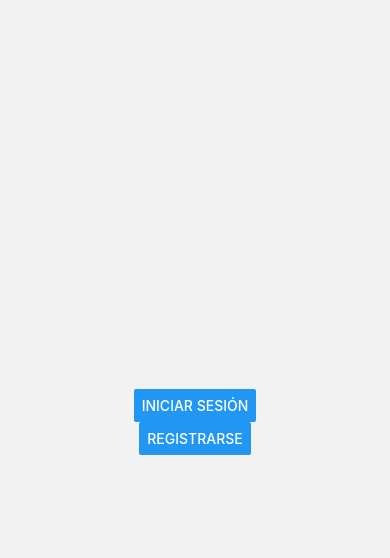
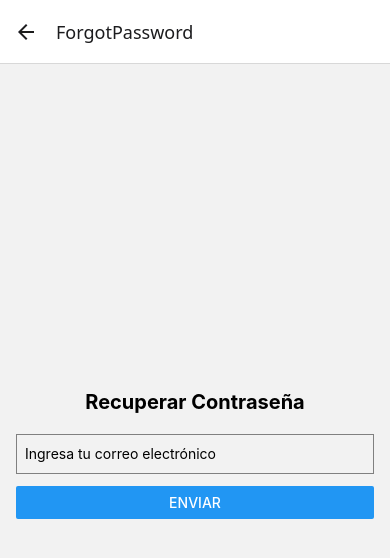
Before and after one commit to ladydi100/edialysis-app, a React Native app: screen /ForgotPassword in a window 390 px wide. Shown: the top 558 px of the page. Built offline with nearby package versions, Linux system fonts and the light colour scheme.

Commit message:
implementacion submenu

```diff
--- a/AppNavigator.js
+++ b/navigation/AppNavigator.js
@@ -1,11 +1,12 @@
 import React, { useContext } from 'react';
 import { createStackNavigator } from '@react-navigation/stack';
-import { AuthContext } from './context/AuthContext';
-import LoginPage from './pages/LoginPage';
-import HomePage from './pages/HomePage';
-import WelcomePage from './pages/WellcomePage';
-import RegisterPage from './pages/RegisterPage';
-
+import { AuthContext } from '../context/AuthContext';
+import LoginPage from '../pages/LoginPage';
+import HomePage from '../pages/HomePage';
+import WelcomePage from '../pages/WellcomePage';
+import RegisterPage from '../pages/RegisterPage';
+import ForgotPasswordPage from '../pages/ForgotPasswordPage';
+import BottomTabNavigator from './BottomTabNavigator';
 
 const Stack = createStackNavigator();
 
@@ -15,12 +16,13 @@ export default function AppNavigator() {
   return (
     <Stack.Navigator>
       {userToken ? (
-        <Stack.Screen name="Home" component={HomePage} />
+       <Stack.Screen name="Main" component={BottomTabNavigator} options={{ headerShown: false }} />
       ) : (
         <>
           <Stack.Screen name="Welcome" component={WelcomePage} options={{ headerShown: false }} />
           <Stack.Screen name="Login" component={LoginPage} />
           <Stack.Screen name="Register" component={RegisterPage} />
+            <Stack.Screen name="ForgotPassword" component={ForgotPasswordPage} />
 
         </>
       )}
--- /dev/null
+++ b/navigation/BottomTabNavigator.js
@@ -0,0 +1,22 @@
+
+import React from 'react';
+import { createBottomTabNavigator } from '@react-navigation/bottom-tabs';
+import HomePage from '../pages/HomePage';
+import MedicationPage from '../pages/MedicationPage';
+import HealthPage from '../pages/HealthPage';
+import NutritionPage from '../pages/NutritionPage';
+import AnalyticsPage from '../pages/AnalyticsPage';
+
+const Tab = createBottomTabNavigator();
+
+export default function BottomTabNavigator() {
+  return (
+    <Tab.Navigator>
+      <Tab.Screen name="Home" component={HomePage} />
+      <Tab.Screen name="Medicación" component={MedicationPage} />
+      <Tab.Screen name="Salud" component={HealthPage} />
+      <Tab.Screen name="Nutrición" component={NutritionPage} />
+      <Tab.Screen name="Analítica" component={AnalyticsPage} />
+    </Tab.Navigator>
+  );
+}
--- a/package.json
+++ b/package.json
@@ -10,6 +10,7 @@
   },
   "dependencies": {
     "@react-native-community/masked-view": "^0.1.11",
+    "@react-navigation/bottom-tabs": "^7.2.0",
     "@react-navigation/native": "^7.0.14",
     "@react-navigation/stack": "^7.1.1",
     "axios": "^1.7.9",
--- /dev/null
+++ b/pages/AnalyticsPage.js
@@ -0,0 +1,20 @@
+import React from 'react';
+import { View, Text, StyleSheet } from 'react-native';
+
+const AnalyticsPage = () => {
+  return (
+    <View style={styles.container}>
+      <Text>Analitica</Text>
+    </View>
+  );
+};
+
+const styles = StyleSheet.create({
+  container: {
+    flex: 1,
+    justifyContent: 'center',
+    alignItems: 'center',
+  },
+});
+
+export default AnalyticsPage;
--- a/pages/ForgotPasswordPage.js
+++ b/pages/ForgotPasswordPage.js
@@ -1,30 +1,24 @@
 import React, { useState } from 'react';
-import { View, TextInput, Button, Alert, StyleSheet } from 'react-native';
-import { sendPasswordResetEmail } from '../services/forgotPasswordService';
+import { View, TextInput, Button, StyleSheet, Text } from 'react-native';
 
-const ForgotPasswordPage = ({ navigation }) => {
+const ForgotPasswordPage = () => {
   const [email, setEmail] = useState('');
 
-  const handlePasswordReset = async () => {
-    try {
-      await sendPasswordResetEmail(email);
-      Alert.alert('Éxito', 'Revisa tu correo para restablecer tu contraseña');
-      navigation.navigate('Login');
-    } catch (error) {
-      Alert.alert('Error', error.message);
-    }
+  const handleSend = () => {
+    // Aquí puedes agregar la lógica para enviar el correo de recuperación
+    alert(`Se enviará un correo a: ${email}`);
   };
 
   return (
     <View style={styles.container}>
+      <Text style={styles.title}>Recuperar Contraseña</Text>
       <TextInput
-        placeholder="Introduce tu correo"
+        placeholder="Ingresa tu correo electrónico"
         value={email}
         onChangeText={setEmail}
         style={styles.input}
-        keyboardType="email-address"
       />
-      <Button title="Enviar" onPress={handlePasswordReset} />
+      <Button title="Enviar" onPress={handleSend} />
     </View>
   );
 };
@@ -34,6 +28,12 @@ const styles = StyleSheet.create({
     flex: 1,
     justifyContent: 'center',
     padding: 16,
+  },
+  title: {
+    fontSize: 20,
+    fontWeight: 'bold',
+    marginBottom: 20,
+    textAlign: 'center',
   },
   input: {
     height: 40,
--- /dev/null
+++ b/pages/HealthPage.js
@@ -0,0 +1,20 @@
+import React from 'react';
+import { View, Text, StyleSheet } from 'react-native';
+
+const HealthPage = () => {
+  return (
+    <View style={styles.container}>
+      <Text>Salud</Text>
+    </View>
+  );
+};
+
+const styles = StyleSheet.create({
+  container: {
+    flex: 1,
+    justifyContent: 'center',
+    alignItems: 'center',
+  },
+});
+
+export default HealthPage;
--- a/pages/HomePage.js
+++ b/pages/HomePage.js
@@ -8,7 +8,7 @@ const HomePage = () => {
   return (
     <View style={styles.container}>
       <Text>Bienvenido al Home</Text>
-      <Button title="Cerrar Sesión" onPress={logout} />
+
     </View>
   );
 };
--- a/pages/LoginPage.js
+++ b/pages/LoginPage.js
@@ -36,6 +36,12 @@ const LoginPage = ({ navigation }) => {
       />
       <Button title="Iniciar Sesión" onPress={handleLogin} />
 
+
+{/* Enlace para olvidar contraseña */}
+      <TouchableOpacity onPress={() => navigation.navigate('ForgotPassword')}>
+        <Text style={styles.forgotPasswordText}>¿Has olvidado tu contraseña?</Text>
+      </TouchableOpacity>
+
     </View>
   );
 };
@@ -55,7 +61,7 @@ const styles = StyleSheet.create({
   },
 
    forgotPasswordText: {
-    marginTop: 10,
+    marginTop: 16,
     color: 'blue',
     textAlign: 'center',
   },
--- /dev/null
+++ b/pages/MedicationPage.js
@@ -0,0 +1,20 @@
+import React from 'react';
+import { View, Text, StyleSheet } from 'react-native';
+
+const MedicationPage = () => {
+  return (
+    <View style={styles.container}>
+      <Text>Medicación</Text>
+    </View>
+  );
+};
+
+const styles = StyleSheet.create({
+  container: {
+    flex: 1,
+    justifyContent: 'center',
+    alignItems: 'center',
+  },
+});
+
+export default MedicationPage;
--- /dev/null
+++ b/pages/NutritionPage.js
@@ -0,0 +1,20 @@
+import React from 'react';
+import { View, Text, StyleSheet } from 'react-native';
+
+const NutritionPage = () => {
+  return (
+    <View style={styles.container}>
+      <Text>Nutricion</Text>
+    </View>
+  );
+};
+
+const styles = StyleSheet.create({
+  container: {
+    flex: 1,
+    justifyContent: 'center',
+    alignItems: 'center',
+  },
+});
+
+export default NutritionPage;
```
Also changed, not shown: App.js (+1 -21 lines), pages/RegisterPage.js (+0 -42 lines), 1 other file (tests, documents, lock files or other folders).
